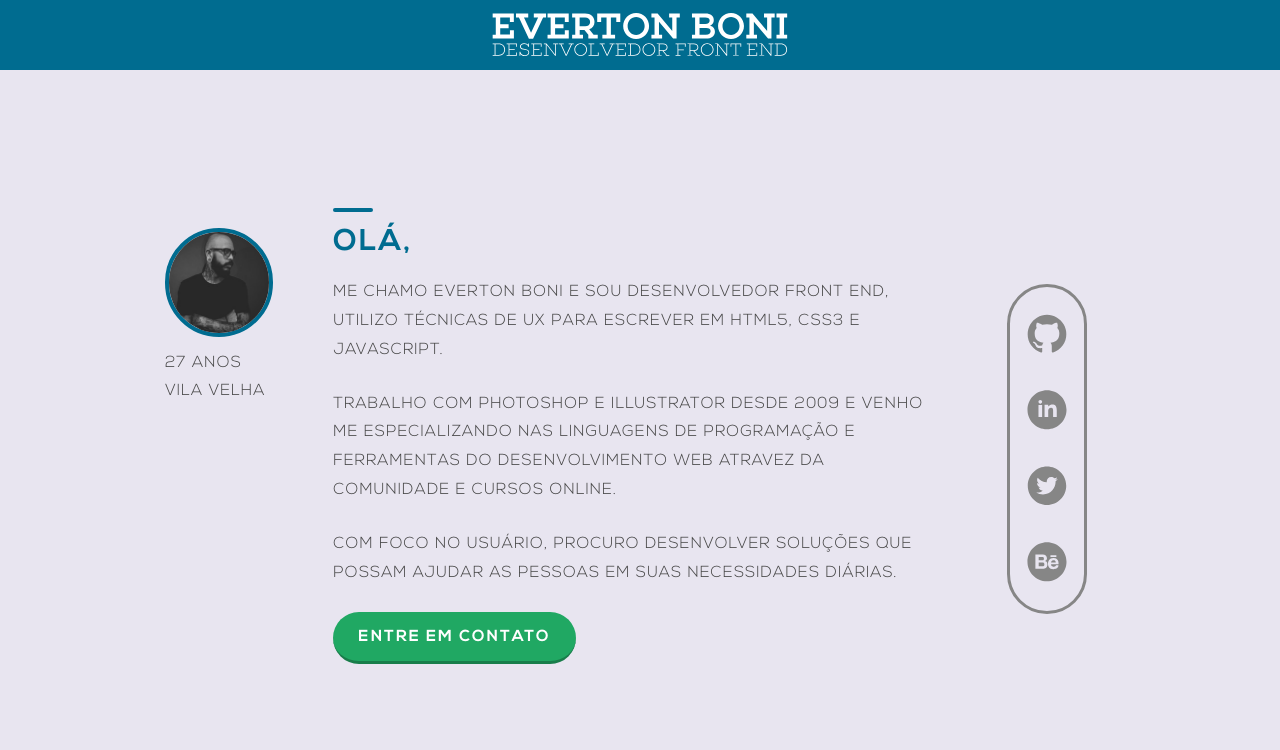
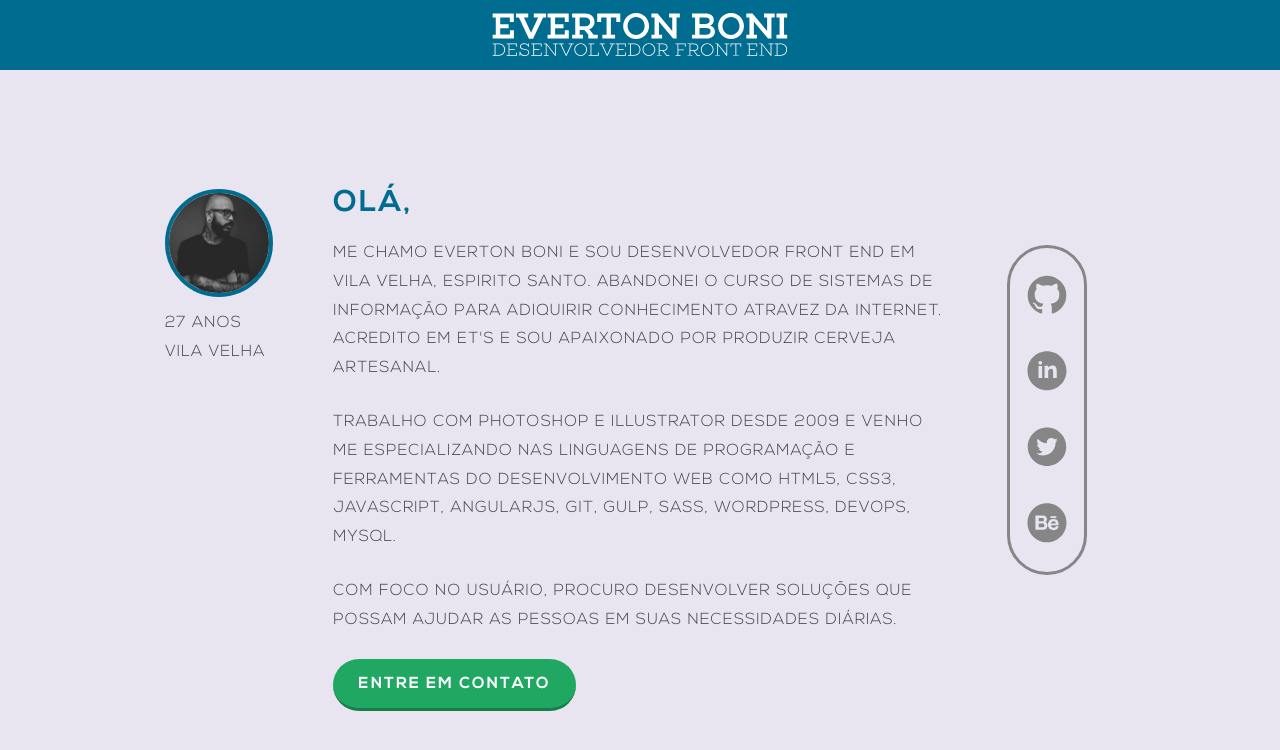
Before and after one commit to evertontatu/static-portfolio, a Jekyll site: the page built from index.html, in a window 1280 px wide. Shown: the top 750 px of the page. Built offline with Jekyll 4.4.1, drawn with Linux system fonts in a browser that asks for light colours; nearby versions of some CDN libraries; library files that are not in the unit come from our copies.

Commit message:
change text aboult me

```diff
--- a/_includes/sobre.html
+++ b/_includes/sobre.html
@@ -5,16 +5,16 @@
               <div class="row">
                 <div class="col span_2-sobre perfil">
                   <img src="images/perfil.jpg" alt="Foto preto e branco perfil Everton Boni, camisa preta e tattoos">
-                  <p  >
+                  <p>
                     27 anos <br>
                     Vila Velha
                   </p>
                 </div>
                 <div class="col span_8-sobre">
                   <h2>Olá,</h2>
-                  <p>me chamo Everton Boni e sou desenvolvedor Front end, utilizo técnicas de UX para escrever em HTML5, CSS3 e JavaScript.</p>
+                  <p>me chamo Everton Boni e sou desenvolvedor Front End em Vila Velha, Espirito Santo. Abandonei o curso de Sistemas de Informação para adiquirir conhecimento atravez da internet. Acredito em ET's e sou apaixonado por produzir cerveja artesanal.</p>
 
-                  <p>Trabalho com Photoshop e Illustrator desde 2009 e venho me especializando nas linguagens de programação e ferramentas do desenvolvimento web atravez da comunidade e cursos online.</p>
+                  <p>Trabalho com Photoshop e Illustrator desde 2009 e venho me especializando nas linguagens de programação e ferramentas do Desenvolvimento Web como HTML5, CSS3, JavaScript, AngularJS, Git, Gulp, SASS, WordPress, DevOps, MySQL.</p>
 
                   <p>Com foco no usuário, procuro desenvolver soluções que possam ajudar as pessoas em suas necessidades diárias.</p>
 
```
Also changed, not shown: _sass/style.scss (+0 -10 lines), css/main.css.
